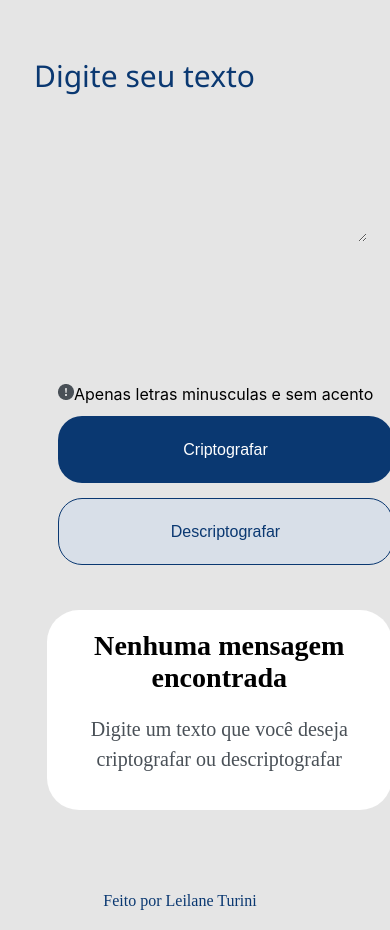
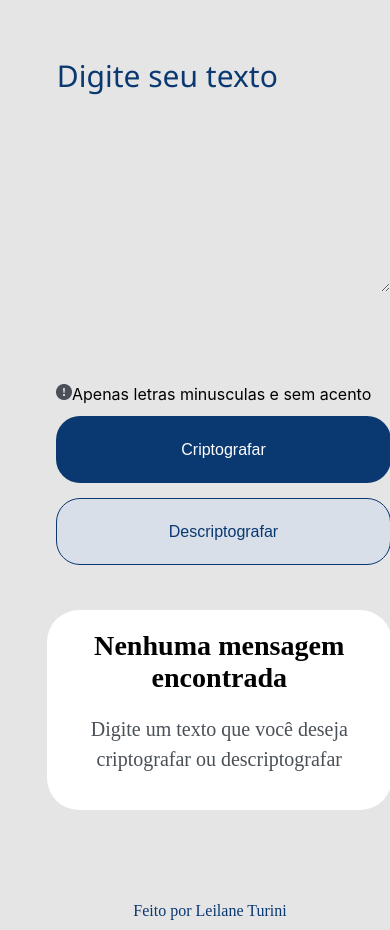
Before and after one commit to LeilaneTurini/Decodificador, a plain HTML site: page index.html in a window 390 px wide. Shown: the part 110-1040 px from the top of the page. Drawn offline with Linux system fonts and the light colour scheme.

Commit message:
atualizando footer

```diff
--- a/mediaquery.css
+++ b/mediaquery.css
@@ -14,13 +14,13 @@
 
     textarea {
         width: 343px;
-        height: 200px;
-        left: 24px;
+        height: 250px;
+        left: 12%;
         top: 152px;
     }
 
     #info {
-        margin-left: 18px;
+        margin-left: 16px;
 
     }
 
@@ -53,6 +53,8 @@
     }
     footer{
 
+            margin-top: 10px;
+            margin-left: 30px;
     }
 }
 
```
